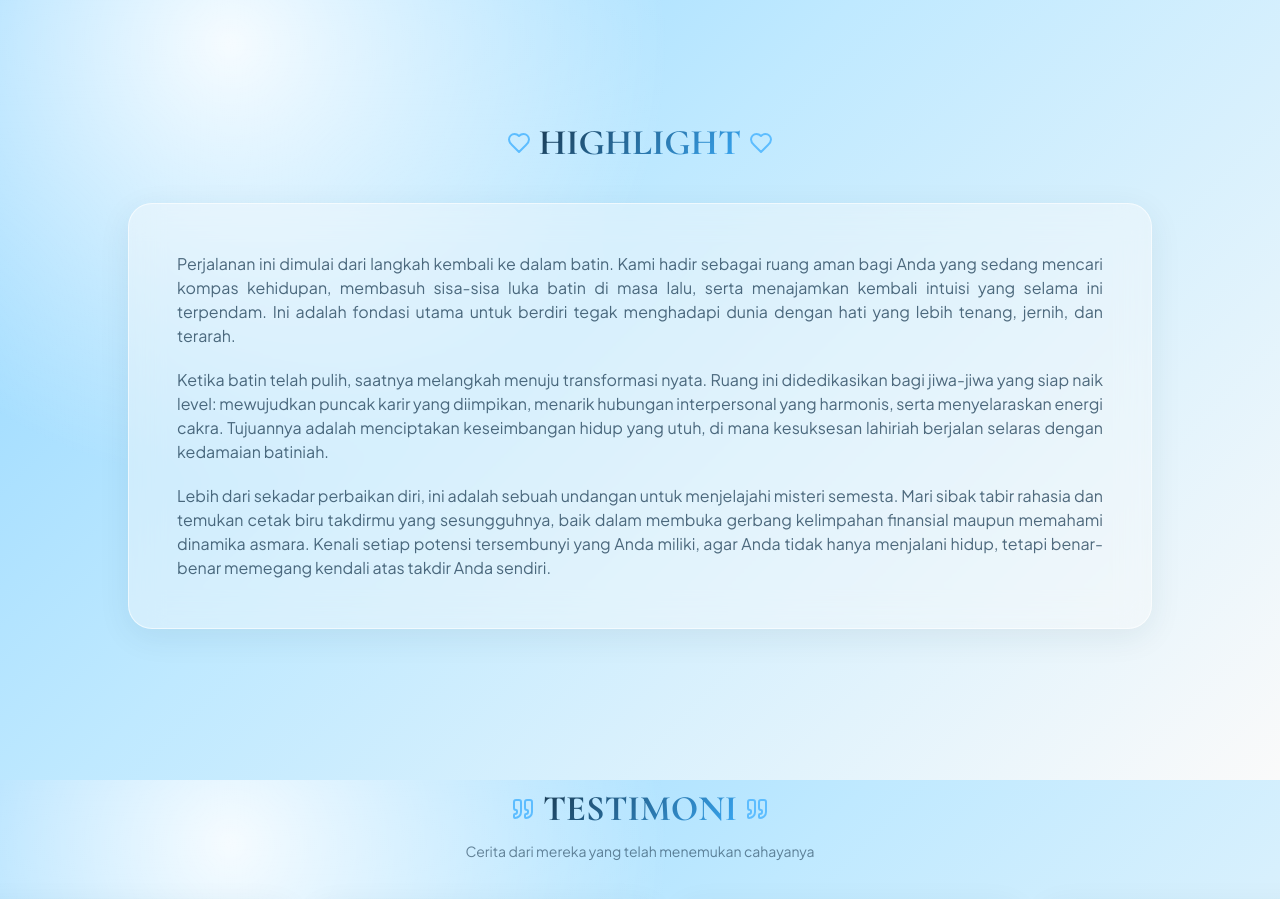
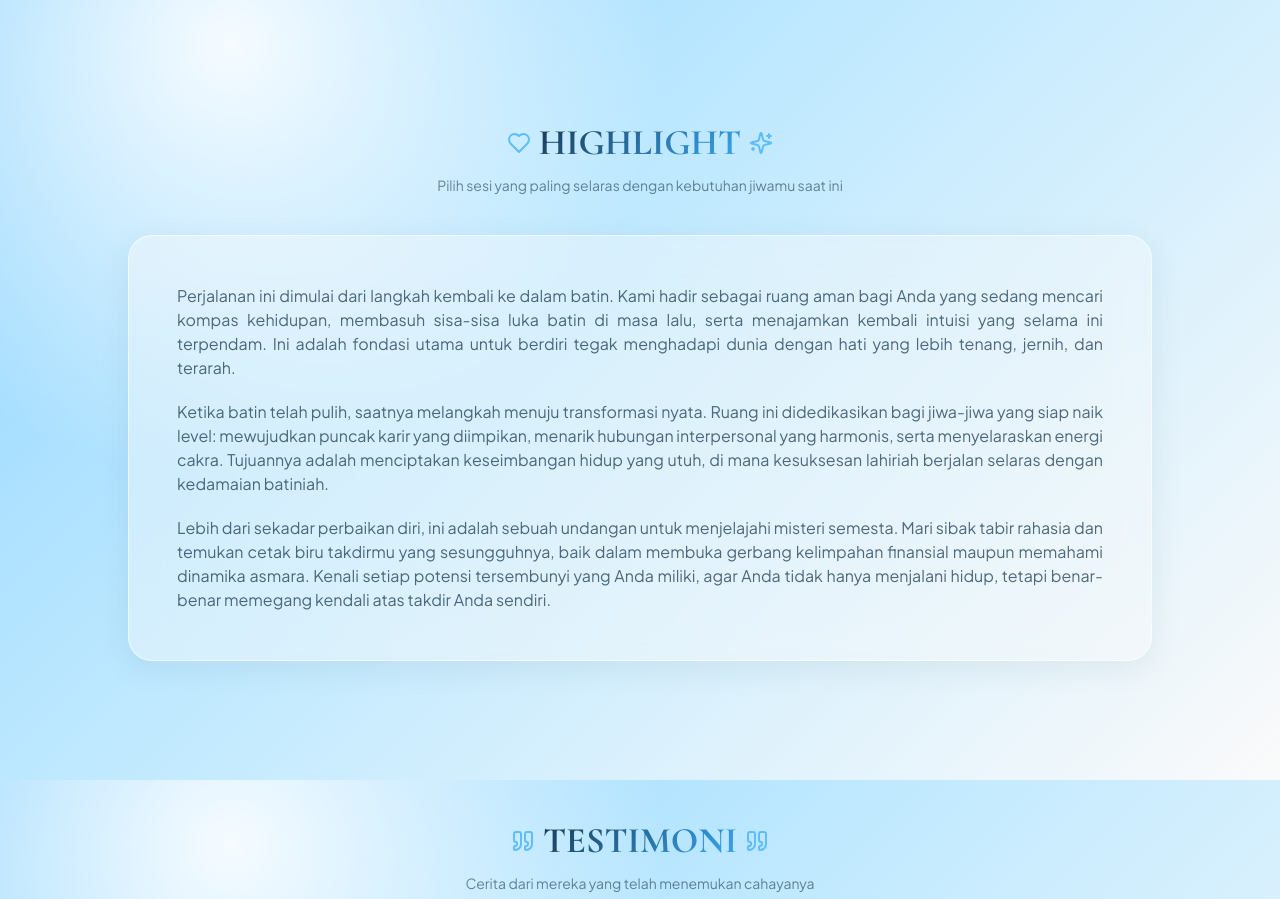
Before and after one commit to 8XPLOIT/kia, a React (Vite) app: page /#/ in a window 1280 px wide. Shown: the part 1620-2519 px from the top of the page. Built offline with nearby package versions, Linux system fonts and the light colour scheme.

Commit message:
Updated Home.tsx

```diff
--- a/src/pages/Home.tsx
+++ b/src/pages/Home.tsx
@@ -191,8 +191,11 @@ ${pesanInput}
             <div className="flex items-center justify-center gap-2 mb-3">
               <Heart className="w-6 h-6 text-lightblue-400" />
               <h2 className="font-display text-3xl sm:text-4xl font-bold gradient-text">HIGHLIGHT</h2>
-              <Heart className="w-6 h-6 text-lightblue-400" />
+              <Sparkles className="w-6 h-6 text-lightblue-400" />
             </div>
+            <p className="font-body text-sm text-nusantara-deep/60 max-w-2xl mx-auto">
+              Pilih sesi yang paling selaras dengan kebutuhan jiwamu saat ini
+            </p>
           </div>
           <div className="glass-card p-8 sm:p-12 rounded-3xl">
             <div className="space-y-5 font-body text-sm sm:text-base text-nusantara-deep/75 leading-relaxed text-justify">
```
